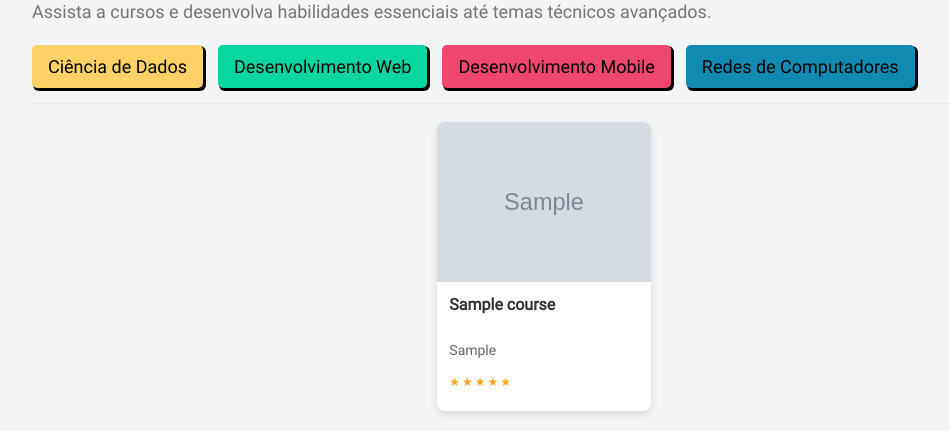
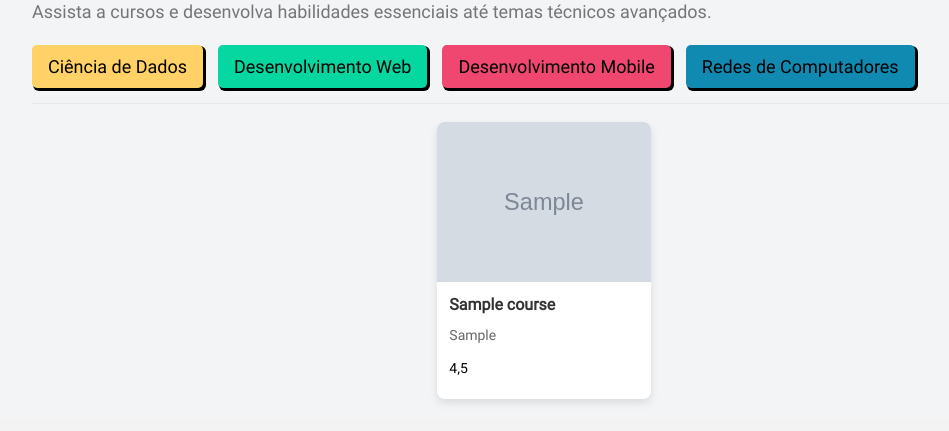
Before and after one commit to Nucleo-de-Informatica-do-SmartBits/MedLib, a Django app: page /courses/ in a window 1280 px wide. Shown: the part 468-899 px from the top of the page, without its empty margins (96-1045 px from the left). After the commit the page ends 871 px from the top, so only its background shows below. Run offline with Django 5.2, Linux system fonts and the light colour scheme; a user stored in the database is signed in; tables that the repository leaves empty hold one stand-in row (values such as "Sample post"); grey boxes marked "Sample" are stand-in pictures; some libraries are stand-ins or nearby versions.

Commit message:
*update: rating update

```diff
--- a/assets/css/courses/courses-list.css
+++ b/assets/css/courses/courses-list.css
@@ -162,8 +162,6 @@ main>div>ul>li:hover {
     box-shadow: 0 4px 8px rgba(0, 0, 0, 0.1);
     transition: transform 0.2s ease-in-out, box-shadow 0.2s ease-in-out;
     cursor: pointer;
-    display: flex;
-    flex-direction: column;
 }
 
 .course-card:hover {
@@ -198,7 +196,7 @@ main>div>ul>li:hover {
     font-weight: bold;
     color: #333;
     line-height: 1.4;
-    min-height: 40px;
+    min-height: 25px;
 }
 
 .owner {
@@ -211,15 +209,15 @@ main>div>ul>li:hover {
     align-items: center;
     gap: 4px;
     font-size: 14px;
-    color: #f5a623;
+    /* color: #f5a623; */
     padding: 0 12px 8px;
 }
 
-.rating::before {
-    content: "★★★★★";
+.rating::after {
+    content: "";
     letter-spacing: 2px;
     font-size: 12px;
-    color: #f5a623;
+    color: rgb(227, 53, 53);
 }
 
 .tags {
--- a/templates/courses/courses-list.html
+++ b/templates/courses/courses-list.html
@@ -47,7 +47,9 @@
             <h1 class="title">{{ course.name }}</h1>
             <span class="owner">{{ course.teacher }}</span>
           </div>
-          <div class="rating"></div>
+          <div class="rating">
+            4,5
+          </div>
           <div class="tags">
 
           </div>
```
